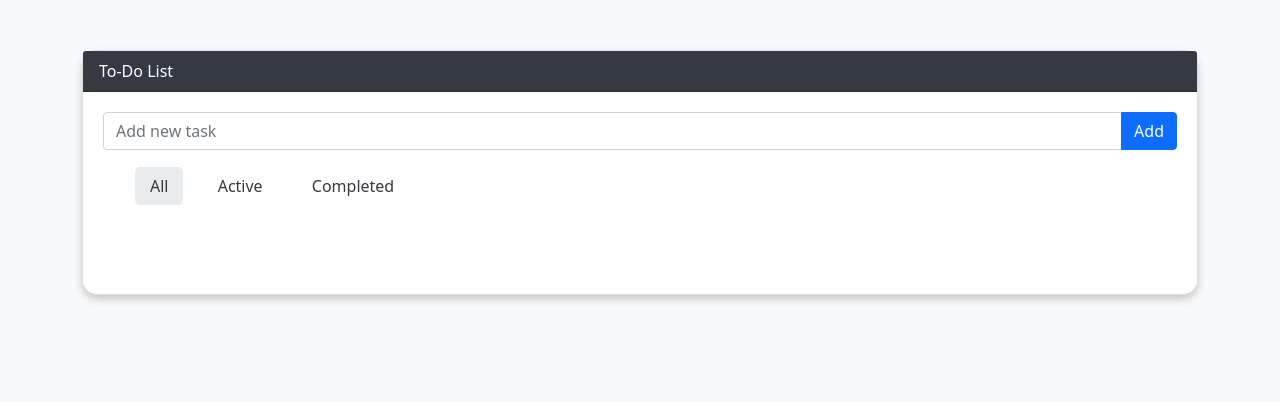
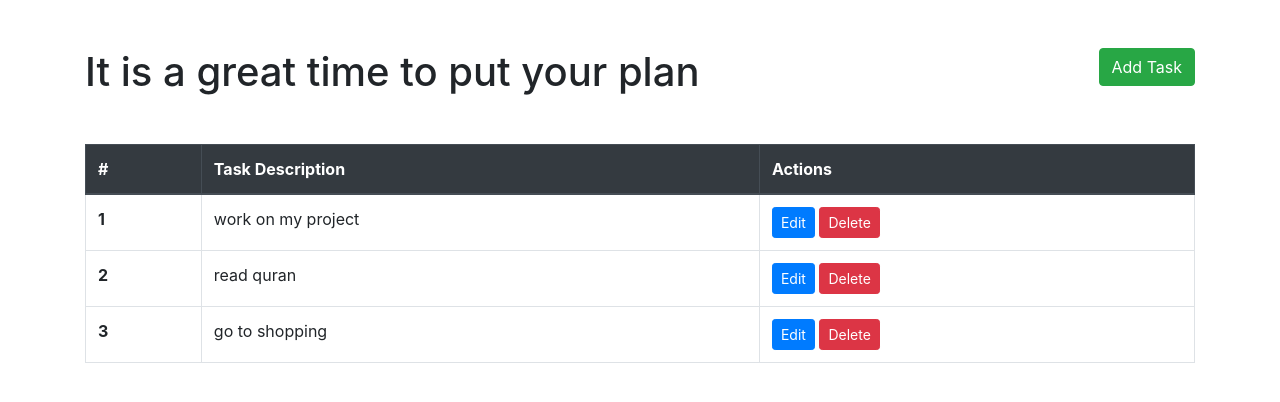
Before and after one commit to E-963/1st-DevOps-Project, a Flask app: page / in a window 1280 px wide. Shown: the top 402 px of the page. Run offline with Flask 3, Linux system fonts and the light colour scheme; some libraries are stand-ins or nearby versions.

Commit message:
"last updates"

```diff
--- a/docker-compose.yml
+++ b/docker-compose.yml
@@ -7,6 +7,6 @@ services:
   volumes:
     - ./:main
   ports:
-    - "3000:3000"
+    - "8000:8000"
 
-  command: [ "gunicorn", "--bind", "0.0.0.0:3000", "wsgi" ]
+  command: [ "gunicorn", "--bind", "0.0.0.0:8000", "wsgi" ]
--- a/main.py
+++ b/main.py
@@ -1,56 +1,44 @@
 from flask import Flask, render_template, request, redirect, url_for
 
-app = Flask(__name__, template_folder='templates')
+app = Flask(__name__)
 
-# Data persistence (using a database or file system)
-# (Replace with your preferred persistence mechanism)
-todos = []  # Placeholder for persistent data storage
+# Dummy data for tasks (you can use a database in a real application)
+tasks = [
+    {'id': 1, 'task': 'work on my project'},
+    {'id': 2, 'task': 'read quran'},
+    {'id': 3, 'task': 'go to shopping'}
 
-@app.route('/')
+]
+
+# Helper function to get task by ID
+def get_task(task_id):
+    for task in tasks:
+        if task['id'] == task_id:
+            return task
+    return None
+
+# Route to display index.html and handle task operations
+@app.route('/', methods=['GET', 'POST'])
 def index():
-    return render_template('index.html', todos=todos)
+    if request.method == 'POST':
+        if request.form.get('action') == 'add':
+            new_task = request.form.get('task')
+            tasks.append({'id': len(tasks) + 1, 'task': new_task})
+        elif request.form.get('action') == 'edit':
+            task_id = int(request.form.get('task_id'))
+            edited_task = request.form.get('edited_task')
+            task = get_task(task_id)
+            if task:
+                task['task'] = edited_task
+        elif request.form.get('action') == 'delete':
+            task_id = int(request.form.get('task_id'))
+            task = get_task(task_id)
+            if task:
+                tasks.remove(task)
 
-@app.route('/add', methods=['POST'])
-def add():
-    todo = request.form['todo']
-    # Add task to persistent data storage
-    add_todo_to_storage(todo)  # Implement this function for persistence
-    return redirect(url_for('index'))
+        return redirect(url_for('index'))  # Redirect to GET index to render updated tasks
 
-@app.route('/edit/<int:index>', methods=['GET', 'POST'])
-def edit(index):
-    todo = get_todo_from_storage(index)  # Implement this function for persistence
-    if request.method == 'POST':
-        todo['task'] = request.form['todo']
-        update_todo_in_storage(todo, index)  # Implement this function for persistence
-        return redirect(url_for('index'))
-    else:
-        return render_template('edit.html', todo=todo, index=index)
-
-@app.route('/check/<int:index>')
-def check(index):
-    todo = get_todo_from_storage(index)  # Implement this function for persistence
-    todo['done'] = not todo['done']
-    update_todo_in_storage(todo, index)  # Implement this function for persistence
-    return redirect(url_for('index'))
-
-@app.route('/delete/<int:index>')
-def delete(index):
-    delete_todo_from_storage(index)  # Implement this function for persistence
-    return redirect(url_for('index'))
-
-# Persistence functions (replace with actual implementation)
-def add_todo_to_storage(todo):
-    todos.append({'task': todo, 'done': False})  # Placeholder for database/file operations
-
-def get_todo_from_storage(index):
-    return todos[index]  # Placeholder for database/file retrieval
-
-def update_todo_in_storage(todo, index):
-    todos[index] = todo  # Placeholder for database/file update
-
-def delete_todo_from_storage(index):
-    del todos[index]  # Placeholder for database/file deletion
+    return render_template('index.html', tasks=tasks)
 
 if __name__ == '__main__':
-    app.run(host="0.0.0.0", port=5000)
+    app.run("0.0.0.0", port="8000" )
--- a/templates/index.html
+++ b/templates/index.html
@@ -3,111 +3,99 @@
 <head>
     <meta charset="UTF-8">
     <meta name="viewport" content="width=device-width, initial-scale=1.0">
-    <title>To-Do List App</title>
-    <link href="https://cdn.jsdelivr.net/npm/bootstrap@5.1.3/dist/css/bootstrap.min.css" rel="stylesheet" integrity="sha384-1BmE4kWBq78iYhFldvKuhfTAU6auU8tT94WrHftjDbrCEXSU1oBoqyl2QvZ6jIW3" crossorigin="anonymous">
-    <style>
-        body {
-            background-color: #f8f9fa;
-        }
-
-        .card {
-            margin-top: 50px;
-            background-color: #fff;
-            border-radius: 15px;
-            box-shadow: 0 4px 8px 0 rgba(0, 0, 0, 0.2);
-        }
-
-        .card-header {
-            background-color: #343a40;
-            color: #fff;
-            border-radius: 15px 15px 0 0;
-        }
-
-        .card-body {
-            padding: 20px;
-        }
-
-        .todo-item {
-            margin-bottom: 15px;
-            padding: 10px;
-            border-radius: 5px;
-            background-color: #f4f6f7;
-        }
-
-        .todo-item.completed {
-            text-decoration: line-through;
-        }
-
-        .todo-item input[type="checkbox"] {
-            margin-right: 10px;
-        }
-
-        .todo-item label {
-            cursor: pointer;
-        }
-
-        .todo-item .btn {
-            margin-left: auto;
-        }
-
-        .tabs {
-            margin-bottom: 20px;
-        }
-
-        .tabs ul {
-            list-style: none;
-            padding: 0;
-        }
-
-        .tabs li {
-            display: inline-block;
-            margin-right: 15px;
-        }
-
-        .tabs a {
-            padding: 8px 15px;
-            text-decoration: none;
-            color: #343a40;
-            border-radius: 5px;
-        }
-
-        .tabs a.active {
-            background-color: #e9ecef;
-        }
-
-        .tab-content {
-            padding: 20px;
-        }
-    </style>
+    <title>Task Manager</title>
+    <!-- Bootstrap CSS -->
+    <link rel="stylesheet" href="https://stackpath.bootstrapcdn.com/bootstrap/4.5.2/css/bootstrap.min.css">
+    <!-- Custom CSS -->
+    <link rel="stylesheet" href="{{ url_for('static', filename='style.css') }}">
 </head>
 <body>
-    <div class="container">
-        <div class="card">
-            <div class="card-header">
-                To-Do List
+    <div class="container mt-5">
+        <div class="row">
+            <div class="col-lg-8">
+                <h1 class="mb-4">It is a great time to put your plan</h1>
             </div>
-            <div class="card-body">
-                <form class="mb-4">
-                    <div class="input-group">
-                        <input type="text" class="form-control" id="todoInput" placeholder="Add new task">
-                        <button class="btn btn-primary" type="submit">Add</button>
+            <div class="col-lg-4 text-right">
+                <button class="btn btn-success" data-toggle="modal" data-target="#addTaskModal">Add Task</button>
+            </div>
+        </div>
+
+        <!-- Tasks Table -->
+        <table class="table table-bordered mt-4">
+            <thead class="thead-dark">
+                <tr>
+                    <th scope="col">#</th>
+                    <th scope="col">Task Description</th>
+                    <th scope="col">Actions</th>
+                </tr>
+            </thead>
+            <tbody>
+                {% for task in tasks %}
+                <tr>
+                    <th scope="row">{{ task['id'] }}</th>
+                    <td>{{ task['task'] }}</td>
+                    <td>
+                        <button class="btn btn-primary btn-sm" data-toggle="modal" data-target="#editTaskModal{{ task['id'] }}">Edit</button>
+                        <form action="/" method="POST" style="display: inline;">
+                            <input type="hidden" name="task_id" value="{{ task['id'] }}">
+                            <button type="submit" class="btn btn-danger btn-sm" name="action" value="delete">Delete</button>
+                        </form>
+                    </td>
+                </tr>
+                <!-- Edit Task Modal -->
+                <div class="modal fade" id="editTaskModal{{ task['id'] }}" tabindex="-1" role="dialog" aria-labelledby="editTaskModalLabel" aria-hidden="true">
+                    <div class="modal-dialog" role="document">
+                        <div class="modal-content">
+                            <div class="modal-header">
+                                <h5 class="modal-title" id="editTaskModalLabel">Edit Task</h5>
+                                <button type="button" class="close" data-dismiss="modal" aria-label="Close">
+                                    <span aria-hidden="true">&times;</span>
+                                </button>
+                            </div>
+                            <div class="modal-body">
+                                <form action="/" method="POST">
+                                    <input type="hidden" name="task_id" value="{{ task['id'] }}">
+                                    <div class="form-group">
+                                        <label for="edited_task">Task Description</label>
+                                        <input type="text" class="form-control" id="edited_task" name="edited_task" value="{{ task['task'] }}">
+                                    </div>
+                                    <button type="submit" class="btn btn-primary">Save Changes</button>
+                                </form>
+                            </div>
+                        </div>
                     </div>
-                </form>
+                </div>
+                {% endfor %}
+            </tbody>
+        </table>
 
-                <ul class="tabs">
-                    <li><a href="#all" class="active">All</a></li>
-                    <li><a href="#active">Active</a></li>
-                    <li><a href="#completed">Completed</a></li>
-                </ul>
+        <!-- Add Task Modal -->
+        <div class="modal fade" id="addTaskModal" tabindex="-1" role="dialog" aria-labelledby="addTaskModalLabel" aria-hidden="true">
+            <div class="modal-dialog" role="document">
+                <div class="modal-content">
+                    <div class="modal-header">
+                        <h5 class="modal-title" id="addTaskModalLabel">Add New Task</h5>
+                        <button type="button" class="close" data-dismiss="modal" aria-label="Close">
+                            <span aria-hidden="true">&times;</span>
+                        </button>
+                    </div>
+                    <div class="modal-body">
+                        <form action="/" method="POST">
+                            <div class="form-group">
+                                <label for="task">Task Description</label>
+                                <input type="text" class="form-control" id="task" name="task" required>
+                            </div>
+                            <button type="submit" class="btn btn-success">Add Task</button>
+                        </form>
+                    </div>
+                </div>
+            </div>
+        </div>
+    </div>
 
-                <div class="tab-content">
-                    <div class="tab-pane fade show active" id="all">
-                        <ul id="allTasks" class="todo-list"></ul>
-                    </div>
-                    <div class="tab-pane fade" id="active">
-                        <ul id="activeTasks" class="todo-list"></ul>
-                    </div>
-                    <div class="tab-pane fade" id="completed">
-                        <ul id="completedTasks" class="todo-list"></ul>
-                    </div>
-                </div
+    <!-- Bootstrap JS and dependencies -->
+    <script src="https://code.jquery.com/jquery-3.5.1.slim.min.js"></script>
+    <script src="https://cdn.jsdelivr.net/npm/@popperjs/core@1.16.1/dist/umd/popper.min.js"></script>
+    <script src="https://stackpath.bootstrapcdn.com/bootstrap/4.5.2/js/bootstrap.min.js"></script>
+</body>
+</html>
```
Also changed, not shown: .github/workflows/pytest.yml, README.md, image-1.png (added), image.png (added), 3 other files.
